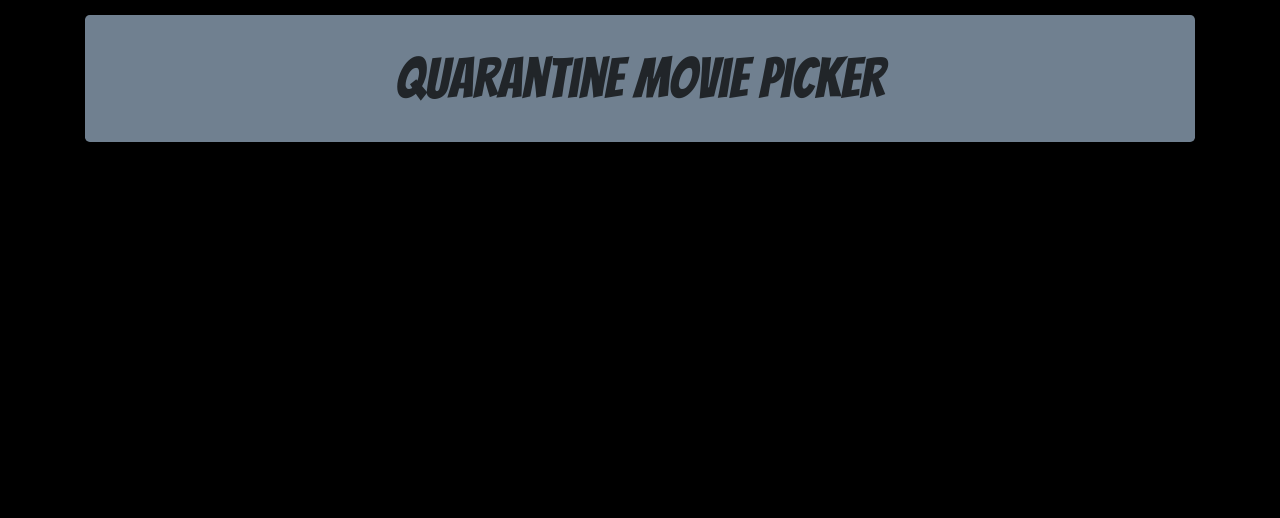
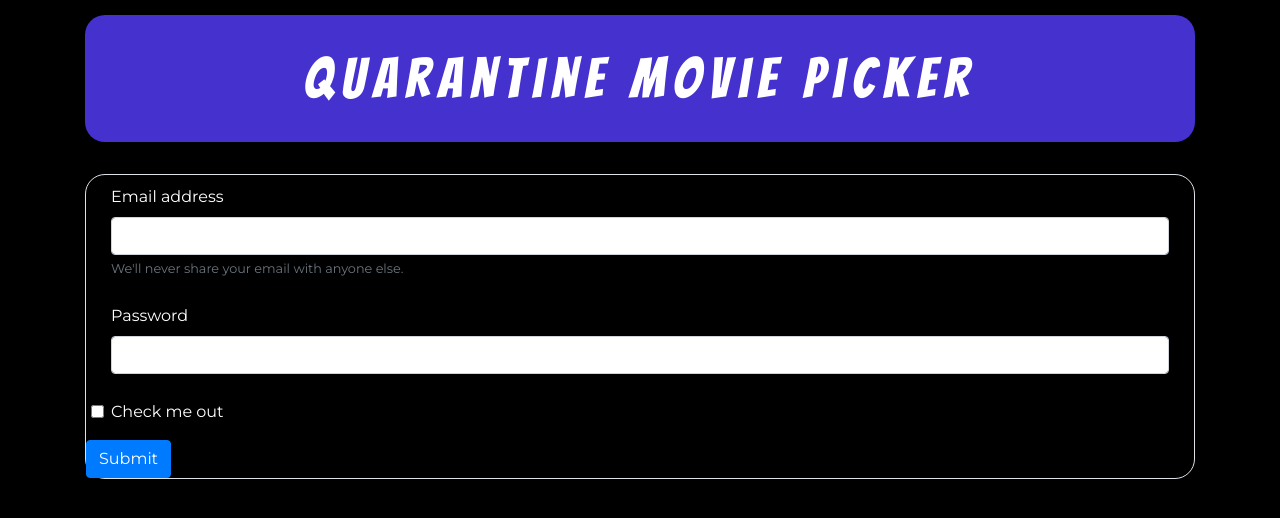
Before and after one commit to sdimartino510/movie-picker, a plain HTML site: page index.html in a window 1280 px wide. Drawn offline with nearby package versions, Linux system fonts and the light colour scheme.

Commit message:
Form and more styling

```diff
--- a/assets/css/style.css
+++ b/assets/css/style.css
@@ -7,11 +7,22 @@ body {
   /* background-size: cover; */
   position: relative;
   font-family: "Montserrat", sans-serif;
+  color: #ffffff;
 }
 .jumbotron {
   margin-top: 15px;
-  background-color: slategray;
+  background-color: #4431ce;
   font-family: "Bangers", cursive;
+  letter-spacing: 8px;
   padding-top: 30px;
   padding-bottom: 22px;
+  border-radius: 20px;
+  color: #ffffff;
 }
+.border {
+  background-color: rgba(0, 0, 0, 0.5);
+  border-radius: 20px;
+}
+.form-group {
+  padding: 10px 25px 0px 25px;
+}
--- a/index.html
+++ b/index.html
@@ -39,6 +39,22 @@
           Quarantine Movie Picker
         </h1>
       </div>
+      <form class="border">
+        <div class="form-group">
+          <label for="exampleInputEmail1">Email address</label>
+          <input type="email" class="form-control" id="exampleInputEmail1" aria-describedby="emailHelp">
+          <small id="emailHelp" class="form-text text-muted">We'll never share your email with anyone else.</small>
+        </div>
+        <div class="form-group">
+          <label for="exampleInputPassword1">Password</label>
+          <input type="password" class="form-control" id="exampleInputPassword1">
+        </div>
+        <div class="form-group form-check">
+          <input type="checkbox" class="form-check-input" id="exampleCheck1">
+          <label class="form-check-label" for="exampleCheck1">Check me out</label>
+        </div>
+        <button type="submit" class="btn btn-primary">Submit</button>
+      </form>
     </div>
 
     <script
```
